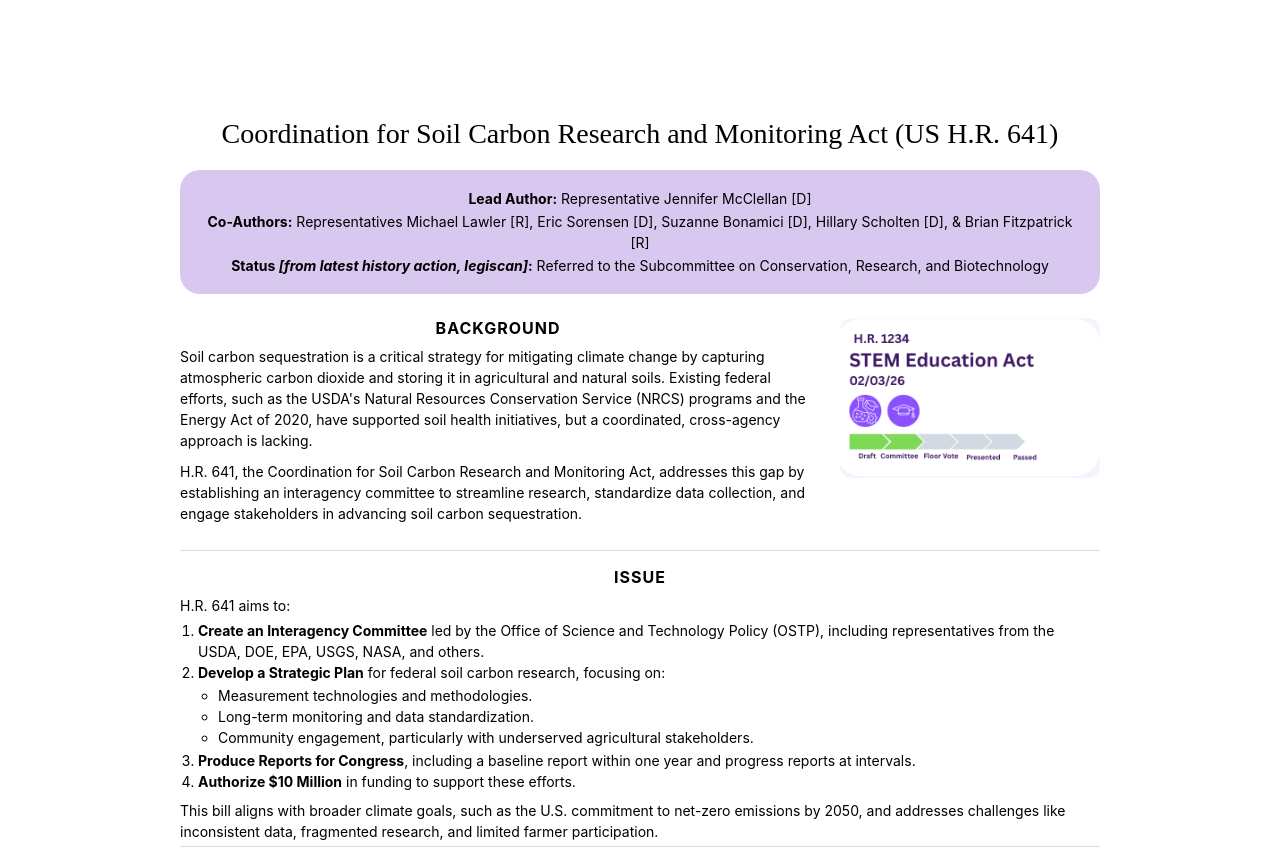
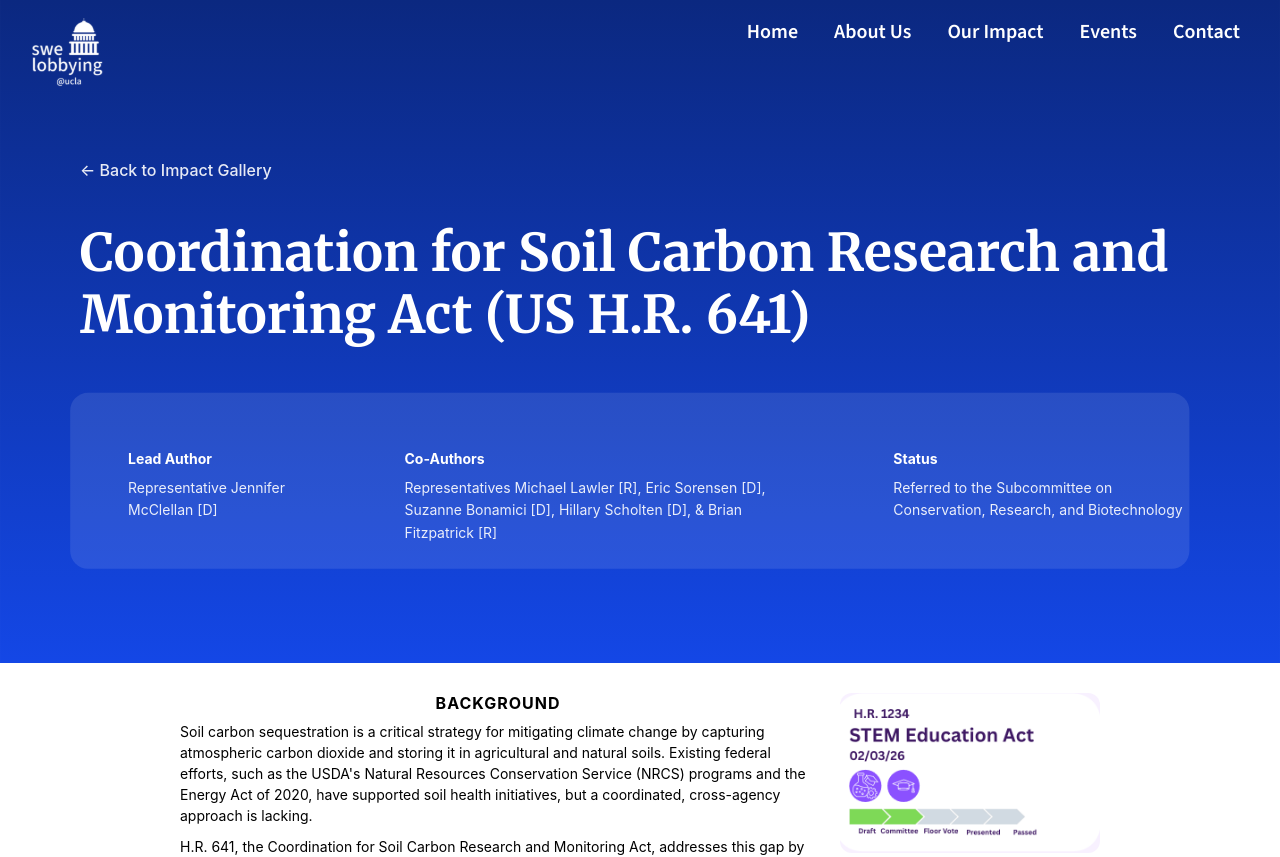
Before and after one commit to swe-ucla/lobbying-website, a React (Create React App) app: page /bill/1 in a window 1280 px wide. Shown: the top 857 px of the page. Built offline with nearby package versions, Linux system fonts and the light colour scheme.

Commit message:
biill memo hero

```diff
--- a/src/BillDetail.css
+++ b/src/BillDetail.css
@@ -1,3 +1,96 @@
+.bill-detail-page-wrapper {
+    position: relative;
+}
+
+.bill-detail-page-wrapper .nav_bar {
+    position: absolute;
+    top: 0;
+    left: 0;
+    z-index: 5;
+}
+
+.bill-detail-hero-image-only {
+    width: 100%;
+    position: relative;
+}
+
+.bill-hero-overlay {
+    position: absolute;
+    top: 0;
+    left: 0;
+    right: 0;
+    bottom: 0;
+    display: flex;
+    flex-direction: column;
+    justify-content: center;
+    padding: 100px 20px 48px 80px;
+}
+
+.bill-hero-back-link {
+    position: absolute;
+    top: 160px;
+    left: 80px;
+    color: #ffffff;
+    text-decoration: none;
+    font-size: 16px;
+    font-weight: 500;
+    opacity: 0.9;
+}
+
+.bill-hero-back-link:hover {
+    opacity: 1;
+    text-decoration: underline;
+}
+
+.bill-hero-title {
+    font-family: 'Merriweather', serif;
+    color: #ffffff;
+    font-size: 52px;
+    font-weight: 700;
+    line-height: 1.2;
+    margin: 0 0 32px;
+    text-align: left;
+}
+
+.bill-hero-info {
+    display: grid;
+    grid-template-columns: 1fr 2fr 1.5fr;
+    gap: 64px;
+    color: #ffffff;
+    margin-top: 20px;
+    position: relative;
+    top: 10%;
+    max-width: 1100px;
+    padding: 0 8px;
+    margin-left: auto;
+    margin-right: auto;
+}
+
+.bill-hero-info-col {
+    padding-right: 24px;
+}
+
+.bill-hero-info-label {
+    font-weight: 700;
+    font-size: 14px;
+    margin: 0 0 10px;
+    text-align: left;
+}
+
+.bill-hero-info-value {
+    font-size: 14px;
+    margin: 0;
+    line-height: 1.6;
+    opacity: 0.9;
+    text-align: left;
+}
+
+.bill-detail-hero-image {
+    width: 100%;
+    height: auto;
+    display: block;
+}
+
 .bill-detail-page {
     max-width: 960px;
     margin: 0 auto;
@@ -6,26 +99,8 @@
 
 /* Title */
 .bill-detail-title {
-    text-align: center;
-    font-family: 'Times New Roman', Times, serif;
-    font-size: 28px;
-    font-weight: 500;
-    margin-bottom: 20px;
-}
-
-/* Author / Status Info Box */
-.bill-info-box {
-    background-color: #d8c8f0;
-    border-radius: 20px;
-    padding: 16px 24px;
-    margin-bottom: 24px;
-    text-align: center;
-    font-size: 14px;
-    line-height: 1.5;
-}
-
-.bill-info-box p {
-    margin: 2px 0;
+    text-align: left;
+    margin-top: 0;
 }
 
 /* Background + Sidebar Row */
@@ -153,13 +228,19 @@
         padding: 20px 12px 0;
     }
 
-    .bill-detail-title {
-        font-size: 22px;
+    .bill-hero-overlay {
+        padding: 80px 24px 30px;
     }
 
-    .bill-info-box {
-        padding: 14px 16px;
-        font-size: 13px;
+    .bill-hero-title {
+        font-size: 28px;
+        margin-bottom: 20px;
+    }
+
+    .bill-hero-info {
+        grid-template-columns: 1fr;
+        gap: 16px;
+        padding: 20px;
     }
 
     .bill-content-row {
--- a/src/BillDetail.js
+++ b/src/BillDetail.js
@@ -1,5 +1,5 @@
 import React from "react";
-import { useParams } from "react-router-dom";
+import { useParams, Link } from "react-router-dom";
 import './BillDetail.css';
 import NavigationBar from './components/NavigationBar';
 import billData from './data/billData';
@@ -10,7 +10,7 @@ function BillDetail() {
 
     if (!bill) {
         return (
-            <div>
+            <div className="bill-detail-page-wrapper">
                 <NavigationBar />
                 <div className="bill-detail-page">
                     <h1 className="bill-detail-title">Bill not found.</h1>
@@ -20,20 +20,36 @@ function BillDetail() {
     }
 
     return (
-        <div>
+        <div className="bill-detail-page-wrapper">
             <NavigationBar />
 
+            <section className="bill-detail-hero-image-only">
+                <img
+                    src="/assets/Bill Memo Hero.svg"
+                    alt="Bill memo hero"
+                    className="bill-detail-hero-image"
+                />
+                <div className="bill-hero-overlay">
+                    <Link to="/bill_gallery" className="bill-hero-back-link">← Back to Impact Gallery</Link>
+                    <h1 className="bill-hero-title">{bill.title}</h1>
+                    <div className="bill-hero-info">
+                        <div className="bill-hero-info-col">
+                            <p className="bill-hero-info-label">Lead Author</p>
+                            <p className="bill-hero-info-value">{bill.leadAuthor}</p>
+                        </div>
+                        <div className="bill-hero-info-col">
+                            <p className="bill-hero-info-label">Co-Authors</p>
+                            <p className="bill-hero-info-value">{bill.coAuthors}</p>
+                        </div>
+                        <div className="bill-hero-info-col">
+                            <p className="bill-hero-info-label">Status</p>
+                            <p className="bill-hero-info-value">{bill.status}</p>
+                        </div>
+                    </div>
+                </div>
+            </section>
+
             <div className="bill-detail-page">
-                <h1 className="bill-detail-title">{bill.title}</h1>
-
-                {/* Author / Status Info Box */}
-                <div className="bill-info-box">
-                    <p><strong>Lead Author:</strong> {bill.leadAuthor}</p>
-                    <p><strong>Co-Authors:</strong> {bill.coAuthors}</p>
-                    <p>
-                        <strong>Status <em>[from latest history action, legiscan]</em>:</strong> {bill.status}
-                    </p>
-                </div>
 
                 {/* Background + Sidebar */}
                 <div className="bill-content-row">
--- a/src/index.css
+++ b/src/index.css
@@ -1,3 +1,5 @@
+@import url('https://fonts.googleapis.com/css2?family=Merriweather:wght@700&display=swap');
+
 body {
   margin: 0;
   font-family: -apple-system, BlinkMacSystemFont, 'Segoe UI', 'Roboto', 'Oxygen',
```
Also changed, not shown: public/assets/Bill Memo Hero.svg (added).
